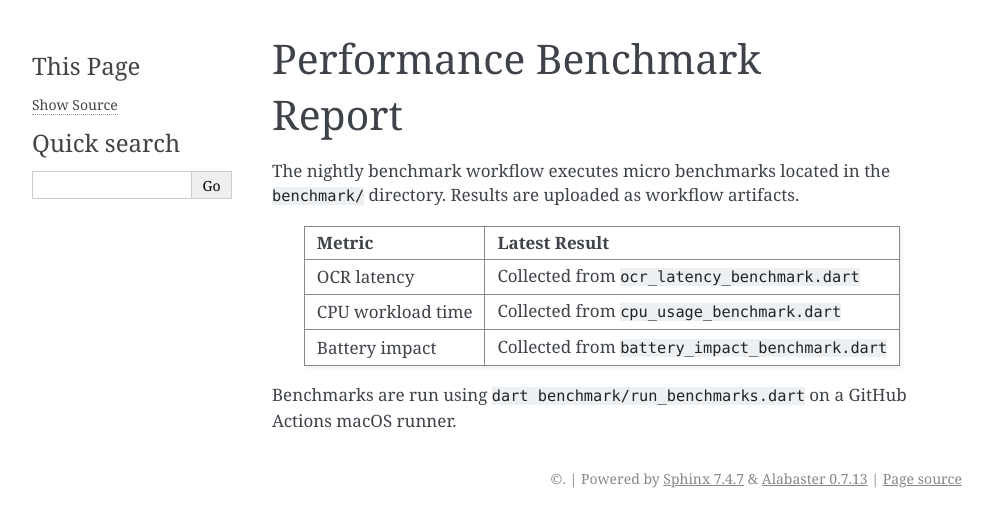
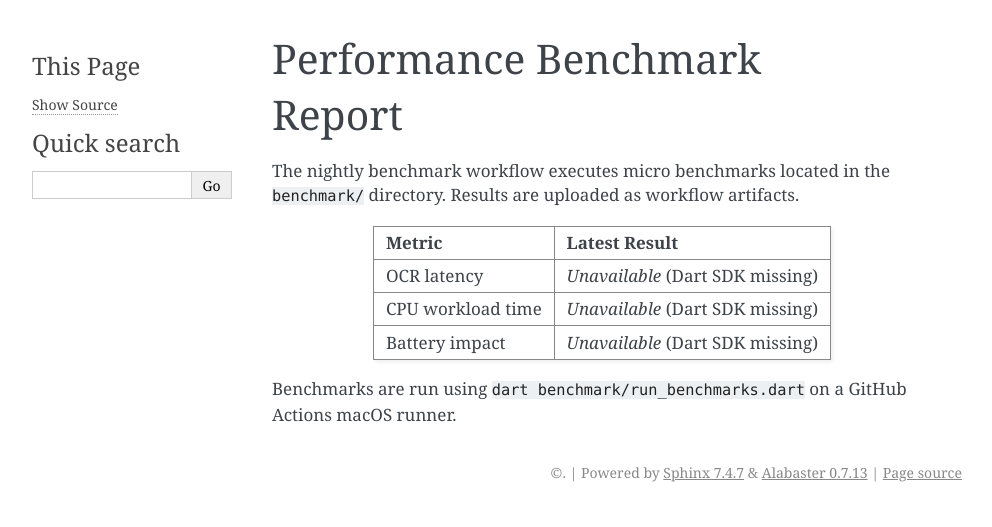
Before and after one commit to MoysesPimenta/PixPricer, a Sphinx documentation site: the page built from docs/perf_report.md, in a window 1280 px wide. Shown: the top 527 px of the page, without its empty margins (148-1140 px from the left). Built offline with Sphinx 7.4.7, drawn with Linux system fonts in a browser that asks for light colours.

Commit message:
docs: update perf report placeholder

```diff
--- a/docs/perf_report.md
+++ b/docs/perf_report.md
@@ -7,9 +7,9 @@ The nightly benchmark workflow executes micro benchmarks located in the
 
 | Metric | Latest Result |
 | ------ | ------------- |
-| OCR latency | Collected from `ocr_latency_benchmark.dart` |
-| CPU workload time | Collected from `cpu_usage_benchmark.dart` |
-| Battery impact | Collected from `battery_impact_benchmark.dart` |
+| OCR latency | *Unavailable* (Dart SDK missing) |
+| CPU workload time | *Unavailable* (Dart SDK missing) |
+| Battery impact | *Unavailable* (Dart SDK missing) |
 
 Benchmarks are run using `dart benchmark/run_benchmarks.dart` on a GitHub
 Actions macOS runner.
```
Also changed, not shown: README.md (+1 -0 lines).
